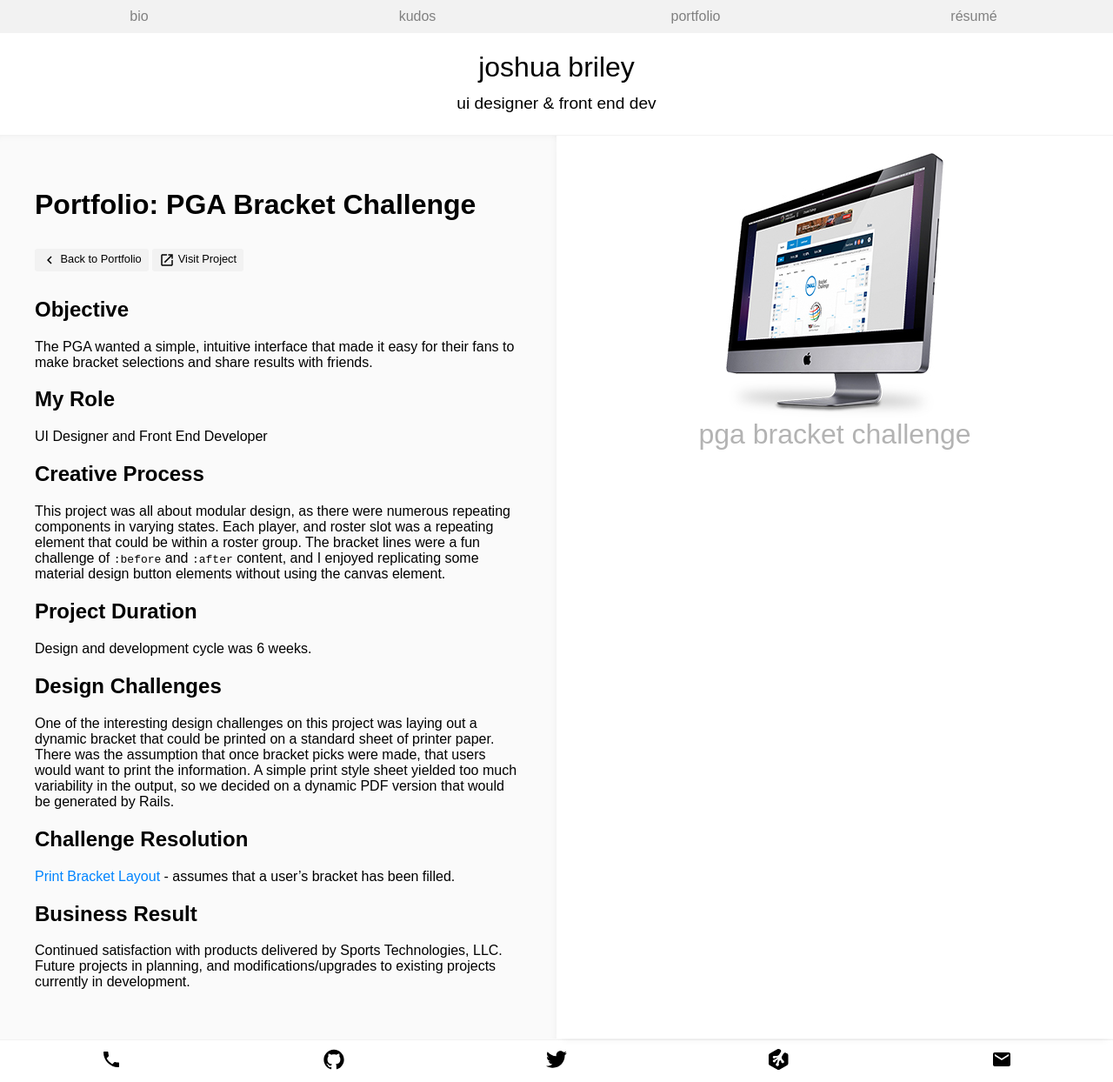
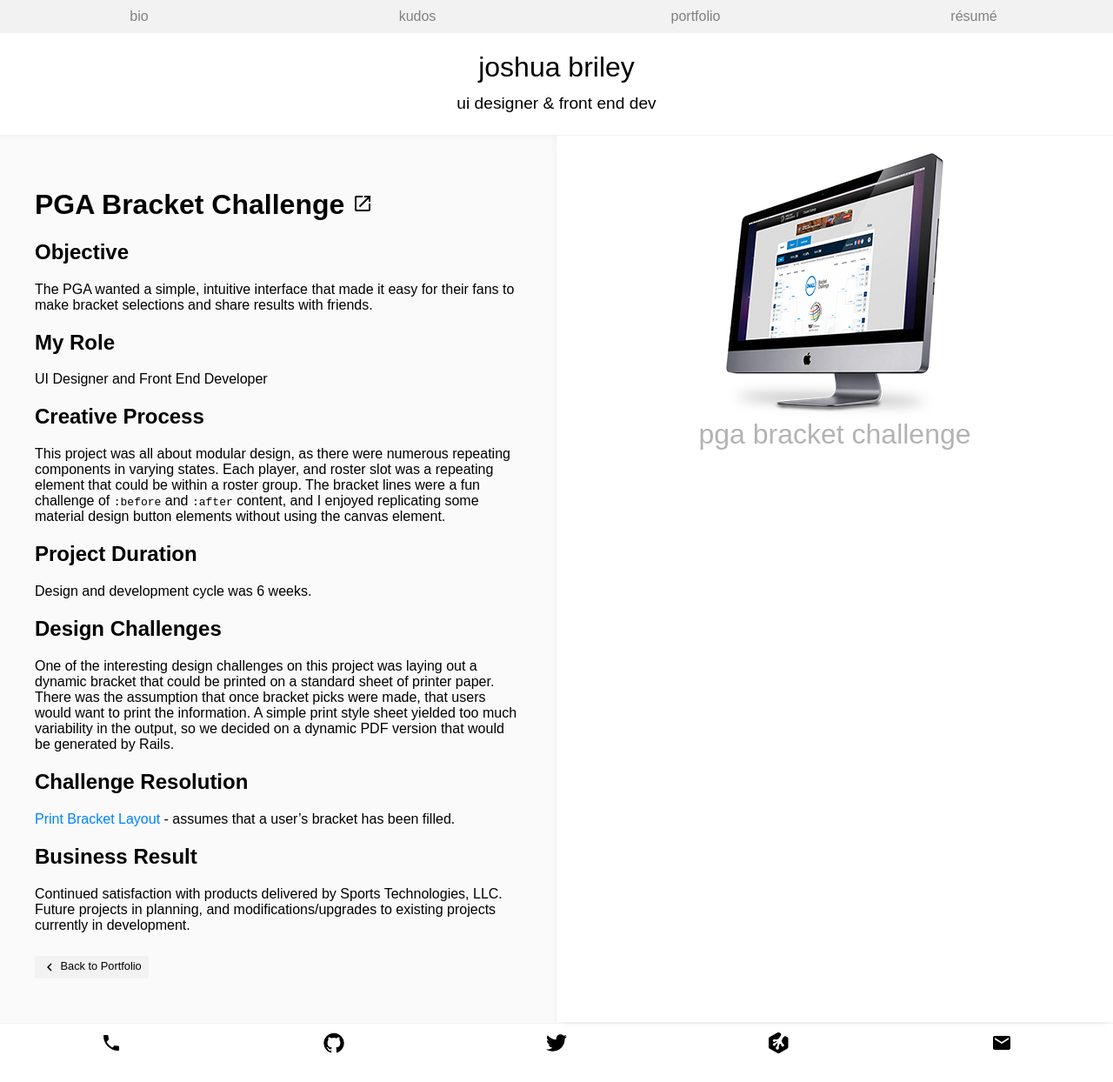
Before and after one commit to somecallmejosh/portfolio, a Jekyll site: the page built from _portfolio_items/pga-brakcet-challenge.md, in a window 1280 px wide. Shown: the whole page at 87% size. Built offline with Jekyll 4.4.1, drawn with Linux system fonts in a browser that asks for light colours.

Commit message:
Update portfolio layout.

```diff
--- a/_layouts/portfolio.html
+++ b/_layouts/portfolio.html
@@ -20,17 +20,20 @@
       alt="{{page.title}}" />
   </header>
   <div class="portfolio--content">
-    <h1>Portfolio: {{page.title}}</h1>
+    <h1>
+      {{page.title}}
+      {% if page.project_url %}
+      <a href="{{ page.project_url}}">
+        <svg xmlns="http://www.w3.org/2000/svg" width="24" height="24" viewBox="0 0 24 24"><path d="M19 19H5V5h7V3H5c-1.11 0-2 .9-2 2v14c0 1.1.89 2 2 2h14c1.1 0 2-.9 2-2v-7h-2v7zM14 3v2h3.59l-9.83 9.83 1.41 1.41L19 6.41V10h2V3h-7z"/></svg>
+      </a>
+    {% endif %}
+
+    </h1>
+    {{ content }}
     <a href="{{site.baseurl}}/portfolio" class="button">
       <svg xmlns="http://www.w3.org/2000/svg" width="18" height="18" viewBox="0 0 18 18">
         <path d="M11.56 5.56L10.5 4.5 6 9l4.5 4.5 1.06-1.06L8.12 9z"/>
       </svg> Back to Portfolio
     </a>
-    {% if page.project_url %}
-      <a href="{{ page.project_url}}" class="button">
-        <svg xmlns="http://www.w3.org/2000/svg" width="24" height="24" viewBox="0 0 24 24"><path d="M19 19H5V5h7V3H5c-1.11 0-2 .9-2 2v14c0 1.1.89 2 2 2h14c1.1 0 2-.9 2-2v-7h-2v7zM14 3v2h3.59l-9.83 9.83 1.41 1.41L19 6.41V10h2V3h-7z"/></svg> Visit Project
-      </a>
-    {% endif %}
-    {{ content }}
   </div>
 </div>
```
